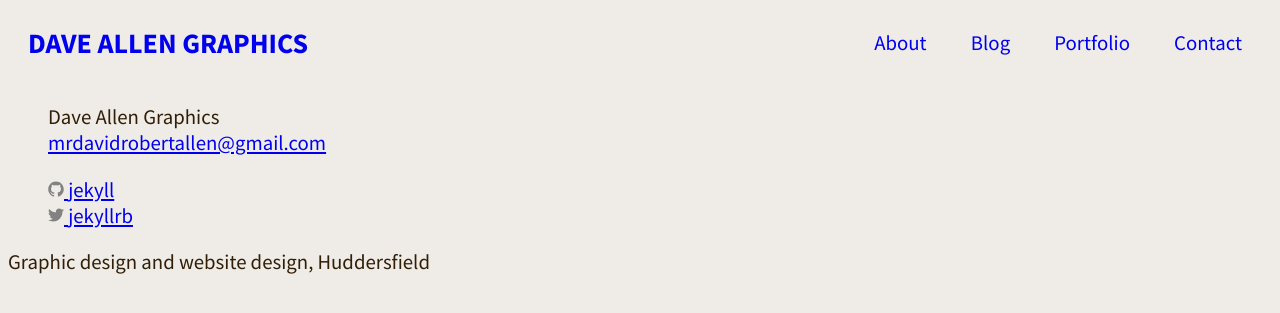
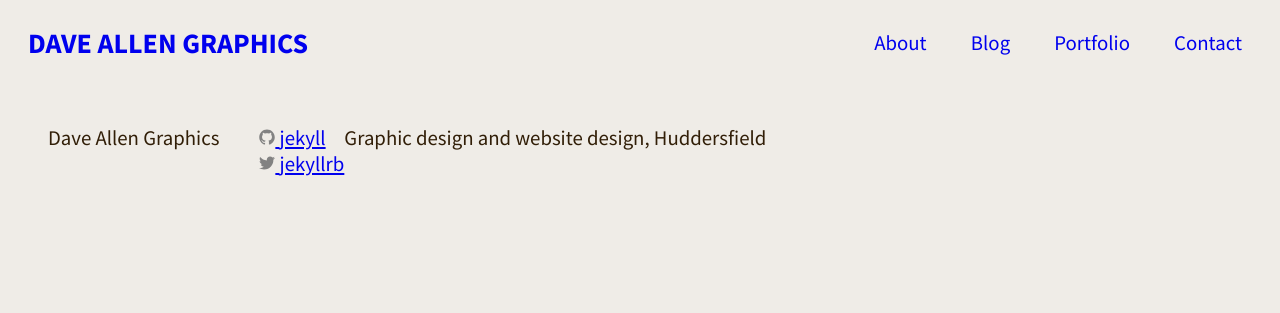
Before and after one commit to vimallen/gridbert, a Jekyll site: the page built from index.md, in a window 1280 px wide. Shown: the top 313 px of the page. Built offline with Jekyll 4.4.1, drawn with Linux system fonts in a browser that asks for light colours.

Commit message:
Footer flex

```diff
--- a/_includes/footer.html
+++ b/_includes/footer.html
@@ -1,11 +1,10 @@
 <footer class="site-footer">
 
-  <div class="wrapper">
+
 
     {% comment %} <h2 class="footer-heading">{{ site.title | escape }}</h2> {% endcomment %}
 
-    <div class="footer-col-wrapper">
-      <div class="footer-col footer-col-1">
+
         <ul class="contact-list">
           <li>
             {% if site.author %}
@@ -14,13 +13,11 @@
               {{ site.title | escape }}
             {% endif %}
             </li>
-            {% if site.email %}
-            <li><a href="mailto:{{ site.email }}">{{ site.email }}</a></li>
-            {% endif %}
+
         </ul>
-      </div>
 
-      <div class="footer-col footer-col-2">
+
+
         <ul class="social-media-list">
           {% if site.github_username %}
           <li>
@@ -34,13 +31,12 @@
           </li>
           {% endif %}
         </ul>
-      </div>
 
-      <div class="footer-col footer-col-3">
+
+
         <p>{{ site.description | escape }}</p>
-      </div>
-    </div>
 
-  </div>
+
+
 
 </footer>
--- a/assets/main.scss
+++ b/assets/main.scss
@@ -82,4 +82,9 @@ a.post-link {
   .site-title {
     margin-top: 0;
   }
+  .site-footer {
+    display: flex;
+    justify-content: space-between;
+    justify-content: flex-start;
+  }
 }
```
